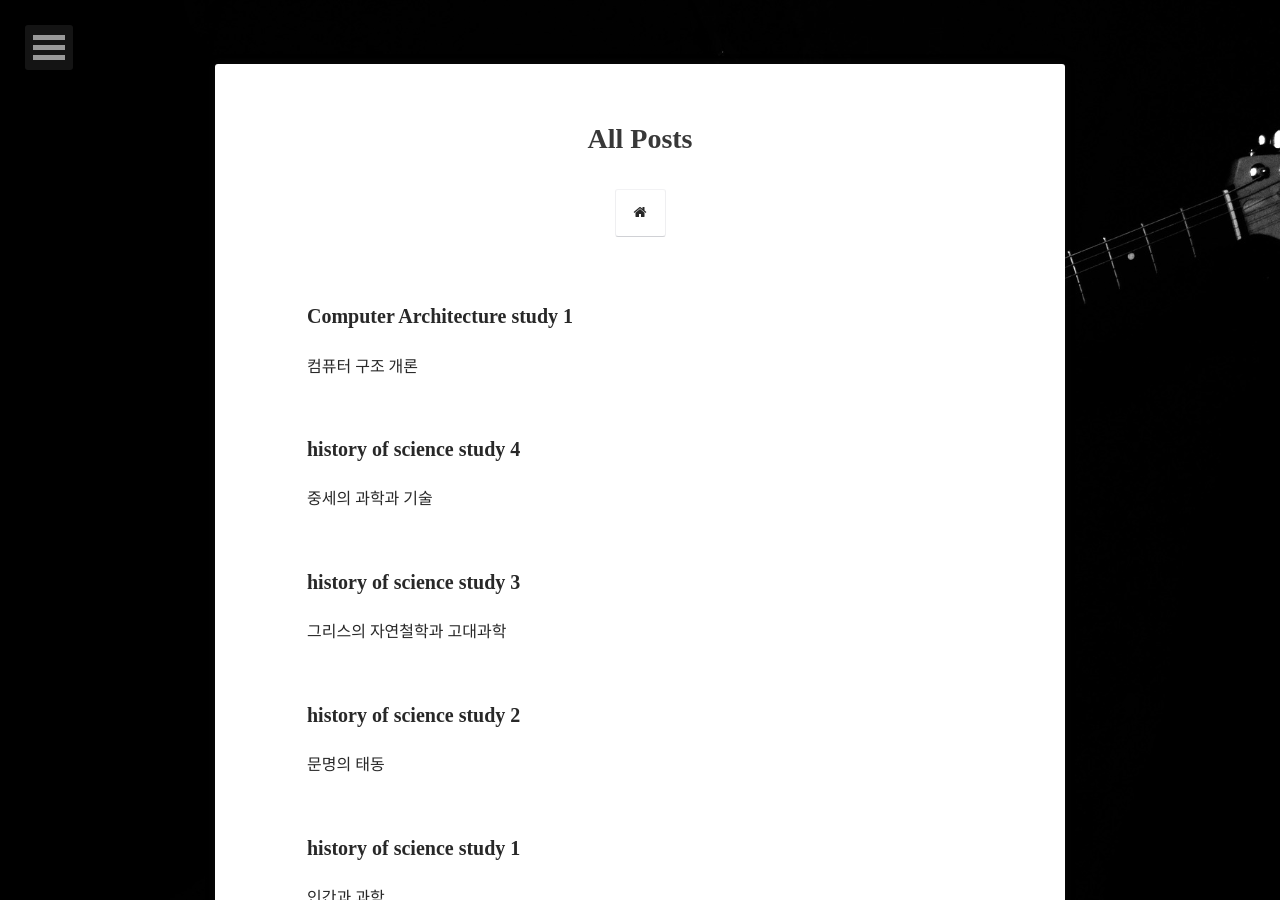
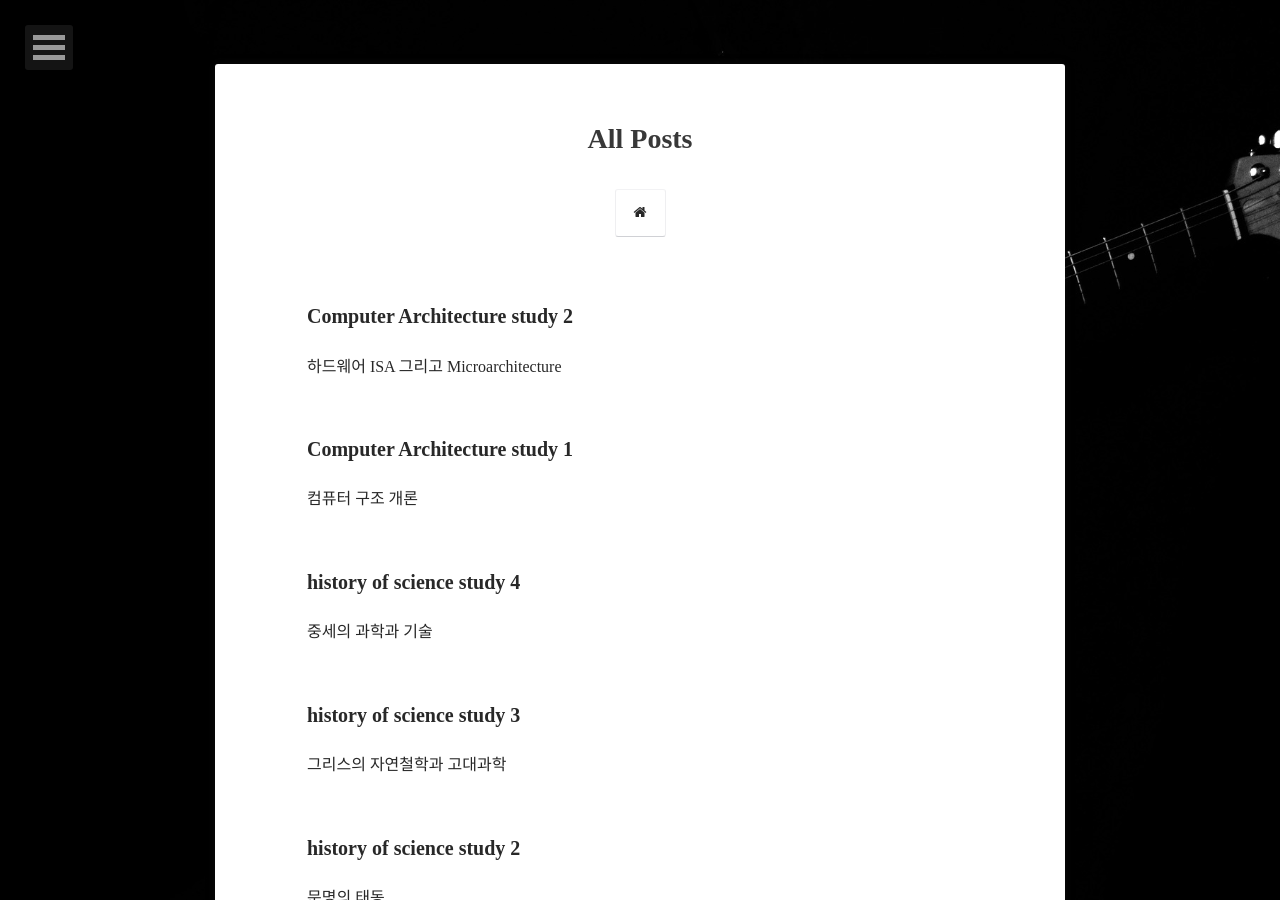
Before and after one commit to siloFoX/siloFoX.github.io, a Jekyll site: the page built from posts/index.md, in a window 1280 px wide and 900 px high. Built offline with Jekyll 4.4.1, drawn with Linux system fonts in a browser that asks for light colours; part of the change alters nothing that is shown.

Commit message:
Post CA study 2 & Fix tags in 1

```diff
--- a/_posts/2020-05-16-computer-architecture-study-1.md
+++ b/_posts/2020-05-16-computer-architecture-study-1.md
@@ -4,6 +4,11 @@ title:  "Computer Architecture study 1"
 date:   2020-05-16
 excerpt: "컴퓨터 구조 개론"
 tag:
+- computer architecture
+- 컴퓨터 구조
+- RISC
+- CISC
+- ISA
 - blog
 - silofox
 comments: true
--- /dev/null
+++ b/_posts/2020-05-17-computer-architecture-study-2.md
@@ -0,0 +1,112 @@
+---
+layout: post
+title:  "Computer Architecture study 2"
+date:   2020-05-17
+excerpt: "하드웨어 ISA 그리고 Microarchitecture"
+tag:
+- computer architecture
+- 컴퓨터 구조
+- hardware
+- 하드웨어
+- trade-off
+- 트레이드오프
+- ISA
+- Microarchitecture
+- blog
+- silofox
+comments: true
+feature: https://github.com/siloFoX/siloFoX.github.io/blob/master/images/computer-architecture/computer-architecture-feature.jpg?raw=true
+---
+
+목표 : 컴퓨터 시스템의 구성과 그 설계 과정에서 취해지는 트레이드오프에 대한 이해
+
+말이 어렵다 우선 트레이드오프가 뭔지 찾아보기 전에<br>
+컴퓨터 시스템의 구성에서 하드웨어를 짚고 넘어가도록 하자.
+
+# 컴퓨터의 하드웨어
+
+컴퓨터 하드웨어의 구성 요소가 무었일까?
+- ALU (산술/논리연산장치)
+- Control unit (제어장치)
+- Memory (기억장치)
+- input (입력장치)
+- output (출력장치)
+
+흔히 이렇게 5개로 표현한다.<br>
+특히 ALU 와 Control unit 을 합쳐서 CPU(Central Processing Unit) 이라고 한다.
+
+ALU는 논리회로 시간에 일부분 배워서 조금 익숙하고, <br>
+메모리는 내부 구조는 잘 모르지만 프로그래머의 관점에서의 기능은 파악하고 있을 것이다.<br>
+입력/출력은 따로 설명이 필요없이 직관적이다.
+
+그런데 Control unit 그 역할이 뭔지는 들었지만<br>
+(주로 하드웨어를 제어하는 장치..? 정도)<br>
+...자세한 공부가 필요하다.
+
+4장의 전반부 (non-piplined)를 보면 <b>datapath</b> 파트와 <b>control</b> 파트로 분리되어있다.<br>
+<b>ALU 는 <b>datapath</b> 에 포함되고 <b>control</b> 그 뒤를 따른다.</b><br>
+이 부분은 간단한 프로세서(<b>datapath + control</b>)의 연결 형태가 구체화하는 과정이라고 한다.<br>
+후반부 (piplined)에서도 동일하게 단계적으로 소개될 것이다.
+
+<br>
+
+# 트레이드오프?
+
+컴퓨터구조에서는 다양한 상충 문제가 발생한다.<br>
+기술, 가격, 속도, 전력소모, 신뢰성, testability 등등<br>
+다양한 제한과 요구조건을 동시에 만족시키기는 어렵다.
+
+>
+trade-off 를 이해해보자.
+>
+trade-off 는 다양한 의미로 사용되고 있어서, 국문의 번역도 획일적이지 않다고 한다.<br>
+취사선택이라는 말이 가장 많이 쓰인다고는 하는데<br>
+컴퓨터 구조에서의 의미에서는 중요도가 높은 선택사항을 취하기 위해서<br>
+어느정도 중요도가 낮은 사항을 희생시키는 제로섬 같은 형태를 말하는 것 같다.
+>
+
+<br>
+
+# ISA 와 Microarchitecture
+
+ISA 는 hardware/software interface 라고 첨언이 되어있다.<br>
+명령어 집합 구조는  하드웨어/소프트웨어간의 상호작용을 하는 곳<br>
+이라는 뜻이다.
+
+그리고 ISA 는 그 상호작용을 하는 곳을 추상화시킨 것이다.<br>
+그 아래에는 microarchitecture (computer organization 이라고도 한다.)가 있다.
+이 부분이 기계어를 이해하고 실행할 수 있는 부분이다. <br>
+그리고 이것들 모두 컴퓨터구조에 포함된다.
+
+>
+말 그대로 소프드웨어에서 하드웨어의 중재자 역할이라고 할 수 있다.<br>
+ISA 는 프로그래밍 인터페이스 중에서 최하위 레벨에 속한다.
+>
+그리고 ISA 를 물리적으로 구현하는 방법을 마이크로아키텍쳐 혹은 컴퓨터 조직이라고 한다.<br>
+그리고 같은 명령어 집합 구조를 서로 다른 마이크로아키텍쳐로 구현하기도 한다.
+>
+
+<br>
+
+추상화는 논리회로설계에서도 볼 수 있다.<br>
+논리회로 설계에서 AND, OR, NOT 등의 게이트들을 symbol 로 표시하고<br>
+이것들을 엮어서 원하는 논리함수를 구현했다.
+
+실제로 그런 symbol 은 현실에 존재하는 것은 아니고,<br>
+내부는 transistor 들로 구성되어 있지만<br>
+그 내부를 몰라도 설계를 할 수 있는 것이다. 그리고 이것이 추상화의 예이다.
+
+<br>
+
+아주 간단한 프로세서를 만든다고 해보자.
+
+명령어는 8개로 (add, nor, load, store, beq, branch, equal, 등등) 하자.<br>
+길이는 32비트로 하기로 하고, <b>register file</b> 의 크기는 16으로 정한다.
+
+생각해봐야 할 것은
+- 명령어를 32bit 로 표현해야 되는데 어떻게 표현해야 할까.
+- 피연산자의 주소는 어떻게 표현할까
+
+이런식으로 ISA 가 정의되고 나면, 어셈블리어/기계어 프로그래머는<br>
+이를 기반으로 프로그램을 작성할 수 있다.<br>
+내부가 어떻게 구성되어서 각 명령어가 실행되는지는 상관없이 말이다.
```
